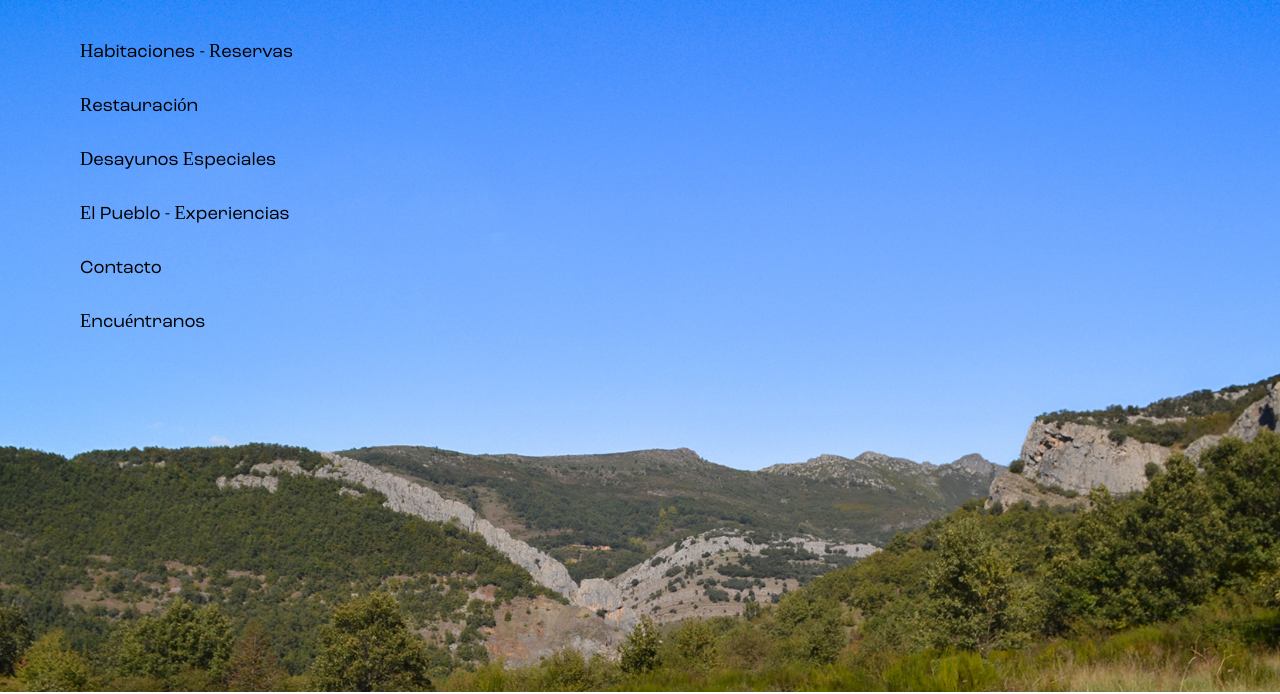
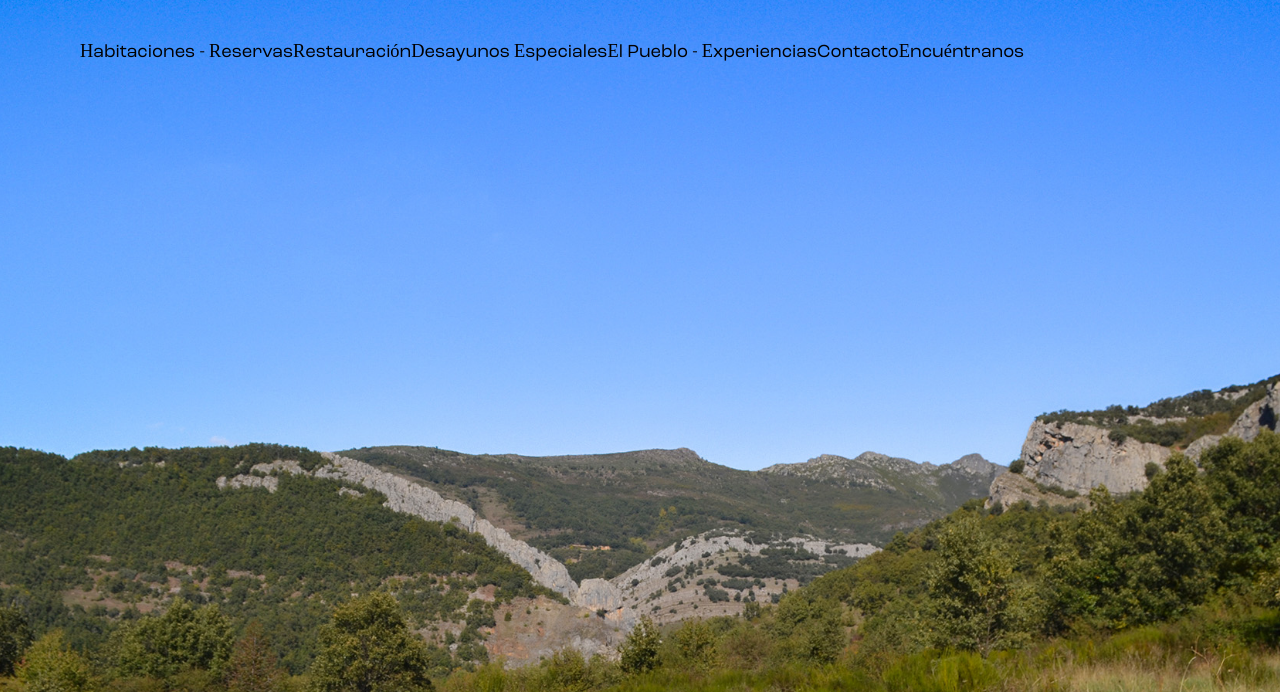
Before and after one commit to keyelo/Bicisyvacas, a plain HTML site: page index.html in a window 1280 px wide. Shown: the part 108-802 px from the top of the page. Drawn offline with nearby package versions, Linux system fonts and the light colour scheme; some packages are replaced by stand-ins of ours; files whose address does not match are found by name.

Commit message:
menu horiz

```diff
--- a/css/style.css
+++ b/css/style.css
@@ -69,7 +69,7 @@ html {
     .hero-home {
         background-image: url("../assets/background/hero-home-1.jpg");
     }
-  }
+}
 
 .hero-menu {
     flex-direction: column;
@@ -77,6 +77,12 @@ html {
     margin-top: 2rem;
     display: flex;
     color: #000 !important;
+}
+
+@media only screen and (min-width: 800px) {
+    .hero-menu {
+        flex-direction: row;
+        align-items: flex-end;    }
 }
 
 .container {
```
